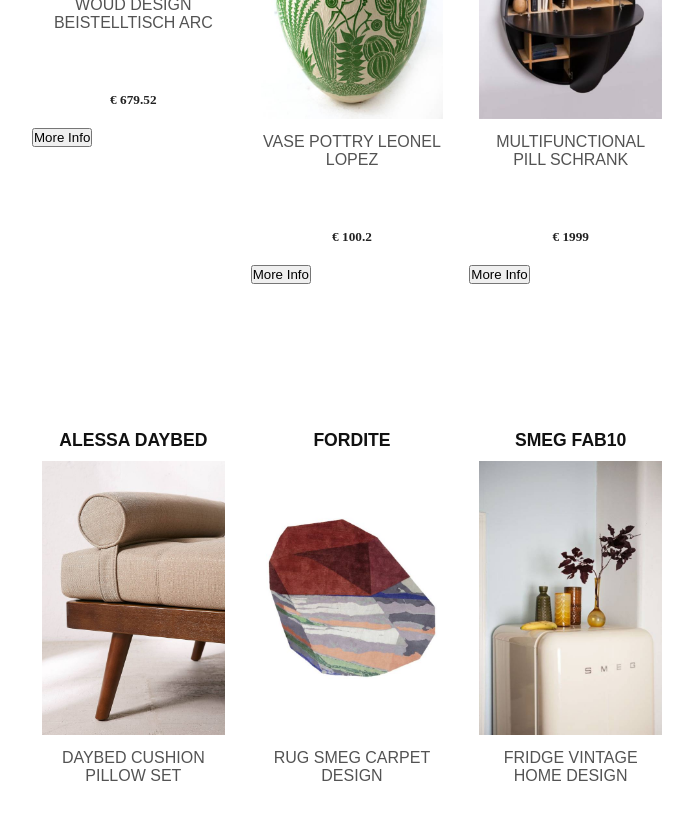
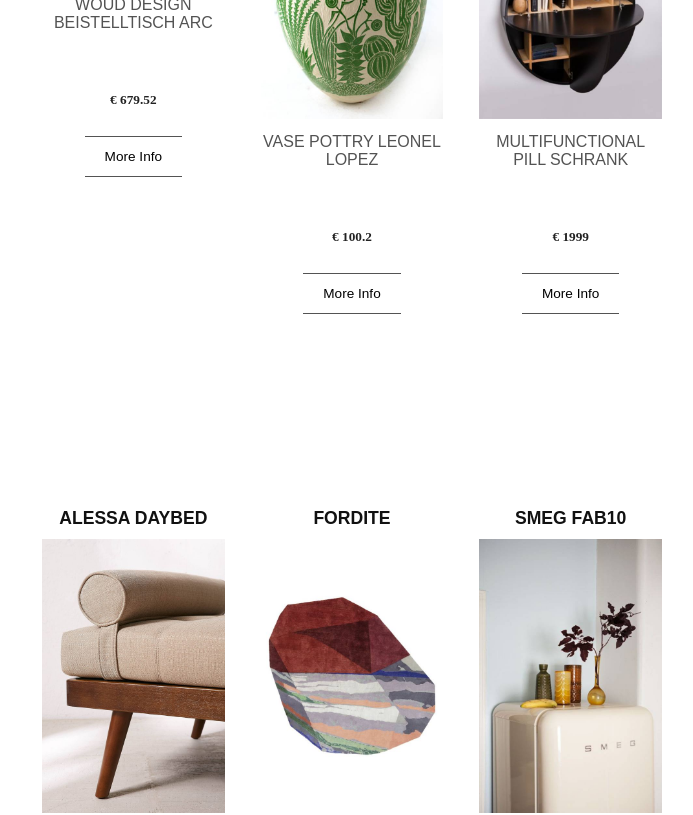
Before and after one commit to Mauricio-Sotela/group_project, a React (Create React App) app: page /product in a window 1280 px wide. Shown: the part 1240-2055 px from the top of the page, without its empty margins (288-981 px from the left). Built offline with nearby package versions, Linux system fonts and the light colour scheme.

Commit message:
fixed button & created redux folder

```diff
--- a/src/components/CartContainer.js
+++ b/src/components/CartContainer.js
@@ -1,11 +1,13 @@
 import React from "react";
 import Cart from "./Cart";
 import { connect } from "react-redux";
-import { CLEAR_CART, GET_TOTALS } from "../components/actions";
+import { CLEAR_CART, GET_TOTALS } from "../redux/actions";
+
 const CartContainer = ({ cart = [], total, selectedItem = [], dispatch }) => {
   React.useEffect(() => {
     dispatch({ type: GET_TOTALS });
   }, [selectedItem, dispatch]);
+
   if (selectedItem.length === 0) {
     return (
       <section className="cart">
@@ -14,7 +16,7 @@
             src="https://res.cloudinary.com/sivadass/image/upload/v1495427934/icons/empty-cart.png"
             alt="empty-cart"
           />
-          <h2>You cart is empty!</h2>
+          <h2>Your cart is empty!</h2>
         </div>
       </section>
     );
@@ -22,29 +24,26 @@
 
   return (
     <section className="cart">
-      {/* cart header */}
-
       <h2>your bag</h2>
 
-      {/* cart items */}
       <div className="articles">
         {selectedItem.map((item) => {
           return <Cart key={item.id} {...item} />;
         })}
       </div>
-      {/* cart footer */}
+
       <footer>
         <hr />
         <div className="cart-total">
           <h4>
-            total <span>€{total}</span>
+            Total <span>€{total}</span>
           </h4>
         </div>
         <button
           className="btn clear-btn"
           onClick={() => dispatch({ type: CLEAR_CART })}
         >
-          clear cart
+          Clear Cart
         </button>
       </footer>
     </section>
@@ -55,4 +54,5 @@
   const { cart, total, selectedItem } = store;
   return { cart, total, selectedItem };
 }
+
 export default connect(mapStateToProps)(CartContainer);
--- a/src/components/Product.js
+++ b/src/components/Product.js
@@ -1,7 +1,8 @@
 import React from "react";
 import { Link } from "react-router-dom";
 import { connect } from "react-redux";
-import { addItem } from "./actions";
+import { addItem } from "../redux/actions";
+
 const Product = (state) => {
   console.log(state);
 
@@ -11,28 +12,20 @@
     return (
       <React.Fragment>
         <Link key={id} to={`/product/${id}`}>
-          {/*  */}
-
           <li className="quote" key={id}>
             <h1>{productName}</h1>
-
-            {/* ---- img -----*/}
-
             <img className="img-box" src={url} alt={tags} />
-
-            {/* ---- img -----*/}
             <p>{tags}</p>
             <h5>&euro; {price}</h5>
-
-            {/* ---- Btn ----- */}
-          </li><button className="btn-addToCart" onClick={(id)=> state.addItem(id)}>
-          More Info
-        </button>
+            <button
+              className="btn-addToCart"
+              onClick={(id) => state.addItem(id)}
+            >
+              More Info
+            </button>
+          </li>
         </Link>
-
       </React.Fragment>
-      //
-      // ------------------
     );
   });
 
@@ -51,7 +44,9 @@
               and get helpful tips and style advice to transform your space.
               Come on in.
             </p>
-            <button>More Details</button>
+            <Link to="/soon">
+              <button>More Details</button>
+            </Link>
           </div>
         </div>
         <h1>AW/20 </h1>
@@ -87,10 +82,10 @@
   );
 };
 
-
 const mapStateToProps = (state) => {
   return { state };
 };
+
 const mapActionsToProps = {
   addItem,
 };
--- a/src/components/ProductInfo.js
+++ b/src/components/ProductInfo.js
@@ -1,13 +1,16 @@
 import React from "react";
 import { connect } from "react-redux";
-import { addItem } from "./actions";
+import { addItem } from "../redux/actions";
+
 const ProductInfo = ({ addItem, store }) => {
   console.log(store);
-   const selectedItem = store.cart.map((item) => item.id == store.id);
+  console.log(store.cart[2].id); // access item.id inside store (need bracket to select index)
+
+  // const selectedItem = store.cart.map((item) => item.id == store.id);
+
   const moreInfo = store.cart.map((item) => {
-    //
-    //
-    //
+    console.log(item);
+
     const {
       id,
       productName,
@@ -20,19 +23,13 @@
       descriptionLong,
       delivery,
     } = item;
-    //
-    //
-    //
-console.log(item);
 
     return (
       <div key={id} className="box-quote">
-        {/* box 1 */}
-
         <div className="productInfo-boxImg">
           <img className="img-box" src={url2} alt={label} />
         </div>
-        {/* box 2 */}
+
         <div className="productInfo-boxDescription">
           <h3 className="headline-productName">{productName}</h3>
           <h4>{inventory}</h4>
@@ -42,13 +39,14 @@
           <span>{delivery}</span>
           <a href={link}>More info</a>
           <button
-            onClick={()=>{addItem(item)}}
+            onClick={() => {
+              addItem(item);
+            }}
           >
-            add
+            Add to cart
           </button>
         </div>
       </div>
-      //
     );
   });
 
@@ -89,10 +87,13 @@
     </React.Fragment>
   );
 };
+
 const mapActionsToProps = {
   addItem,
 };
+
 const mapStateToProps = (store) => {
   return { store };
 };
+
 export default connect(mapStateToProps, mapActionsToProps)(ProductInfo);
--- a/src/components/actions.js
+++ b/src/redux/actions.js
@@ -5,11 +5,12 @@
 export const CLEAR_CART = "CLEAR_CART";
 export const GET_TOTALS = "GET_TOTALS";
 export const TOGGLE_AMOUNT = "TOGGLE_AMOUNT";
+
 export const addItem = (item) => {
-console.log(item);
-
+  console.log(item);
   return { type: ADD, item };
 };
+
 export const removeItem = (id) => {
   return { type: REMOVE, payload: { id } };
 };
```
Also changed, not shown: src/App.js (+8 -48 lines), src/components/Cart.js (+7 -2 lines), src/components/Home.js (+2 -9 lines), src/components/MenuTwo.js (+5 -9 lines), src/components/Soon.js (+1 -7 lines), src/redux/reducer.js (renamed from src/components/reducer.js, +18 -6 lines).
